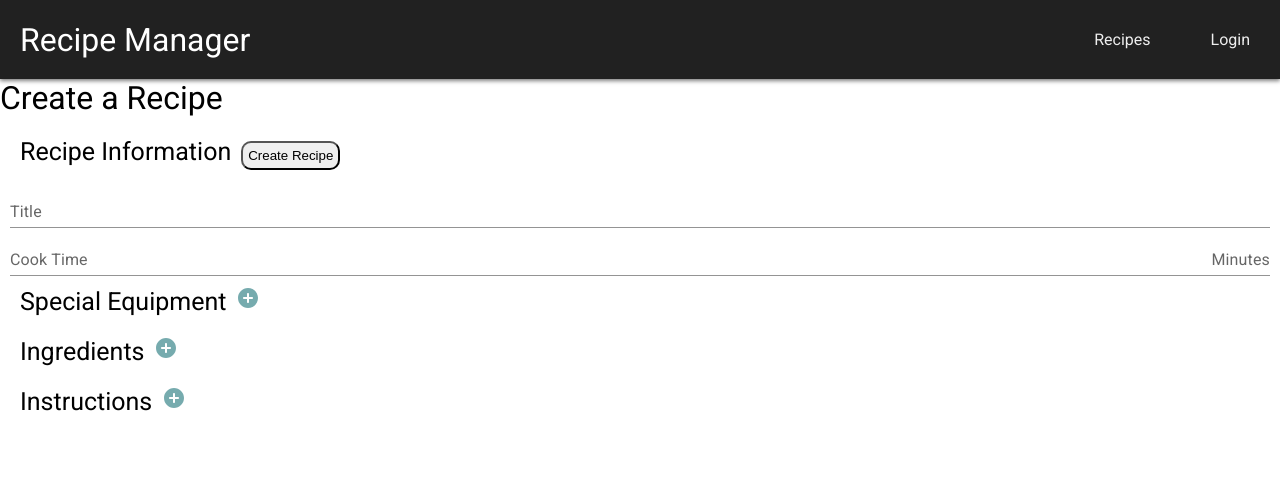
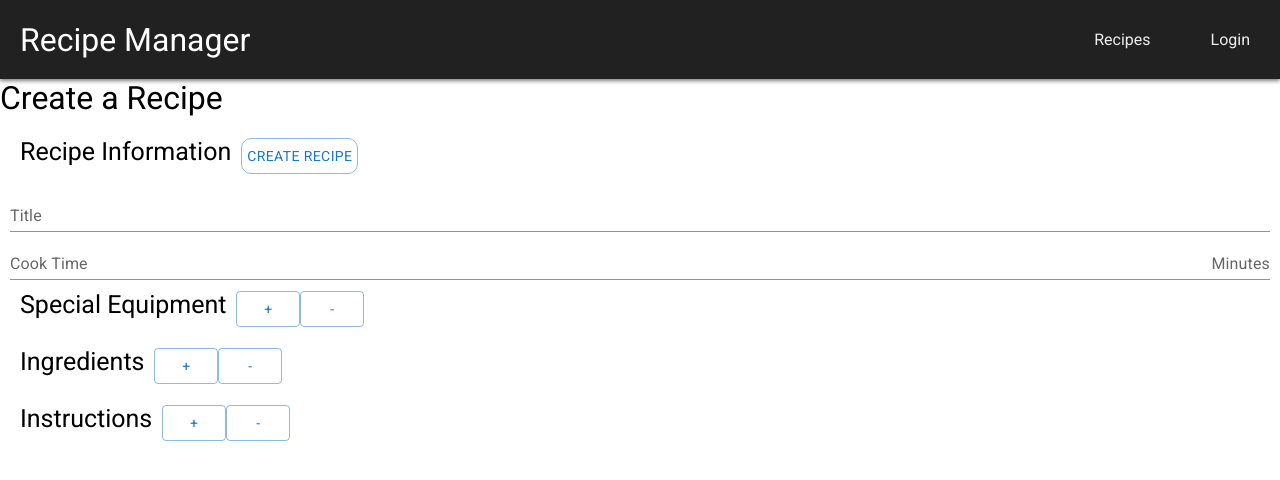
Before and after one commit to ChengKai03/recipe-manager, a React (Create React App) app in the folder client/: page /#/add-recipe in a window 1280 px wide. Shown: the top 480 px of the page. Built offline with nearby package versions, Linux system fonts and the light colour scheme.

Commit message:
removing fields

```diff
--- a/client/src/pages/addRecipe.jsx
+++ b/client/src/pages/addRecipe.jsx
@@ -1,7 +1,7 @@
 
 import { useState } from "react"
 import { AddCircleRounded } from "@mui/icons-material";
-import { InputAdornment, TextField } from "@mui/material";
+import { Button, InputAdornment, TextField } from "@mui/material";
 
 
 export default function MyRecipes(currentUser){
@@ -13,12 +13,25 @@ export default function MyRecipes(currentUser){
         setStepsList(stepsList.concat(<input type="text" className="input-field" placeholder="Enter instruction" name="instructions" onChange={handleChange} key={stepsList.length}/>))
     }
 
+    const removeStep = (event) => {
+        setStepsList(stepsList.slice(0,-1))
+    }
+
     const addIngredient = (event) => {
         setIngredientList(ingredientList.concat(<input type="text" className="input-field" placeholder="Enter ingredient" name="ingredients" onChange={handleChange} key={ingredientList.length}/>))
     }
 
+    const removeIngredient = (event) => {
+        // const newList = ingredientList
+        setIngredientList(ingredientList.slice(0,-1))
+    }
+
     const addEquipment = (event) => {
         setEquipmentList(equipmentList.concat(<input type="text" className="input-field" placeholder="Enter equipment" name="specialEquipment" onChange={handleChange} key={equipmentList.length}/>))
+    }
+
+    const removeEquipment = (event) => {
+        setEquipmentList(equipmentList.slice(0,-1))
     }
 
 
@@ -33,7 +46,7 @@ export default function MyRecipes(currentUser){
     const handleChange = (event) => {
         const name = event.target.name
         const value = event.target.value
-        console.log(name, value)
+        // console.log(name, value)
 
         if(name === "title" || name === "cookTime"){
             setRecipe((prev) => {return {...prev, [name]: value}})
@@ -58,7 +71,7 @@ export default function MyRecipes(currentUser){
             <form className="list-container" onSubmit={createRecipe}>
                 <div className="sub-header-container">
                     <span className="sub-header">Recipe Information</span>
-                    <button id="create-recipe-button" onClick={createRecipe}>Create Recipe</button>
+                    <Button variant="outlined" id="create-recipe-button" onClick={createRecipe}>Create Recipe</Button>
                 </div>
 
                 <TextField variant="standard" name="title" label="Title" onChange={handleChange}/>
@@ -72,21 +85,24 @@ export default function MyRecipes(currentUser){
 
                 <div className="sub-header-container">
                     <span className="sub-header">Special Equipment</span>
-                    <AddCircleRounded className="button" onClick={addEquipment}/>
+                    <Button variant="outlined" className="button" onClick={addEquipment}>+</Button>
+                    <Button variant="outlined" className="button" onClick={removeEquipment}>-</Button>
                 </div>
 
                 {equipmentList}
 
                 <div className="sub-header-container">
                     <span className="sub-header">Ingredients</span>
-                    <AddCircleRounded className="button" onClick={addIngredient}/>
+                    <Button variant="outlined" className="button" onClick={addIngredient}>+</Button>
+                    <Button variant="outlined" className="button" onClick={removeIngredient}>-</Button>
                 </div>
 
                 {ingredientList}
 
                 <div className="sub-header-container">
                     <span className="sub-header">Instructions</span>
-                    <AddCircleRounded className="button" onClick={addStep}/>
+                    <Button variant="outlined" className="button" onClick={addStep}>+</Button>
+                    <Button variant="outlined" className="button" onClick={removeStep}>-</Button>
                 </div>
 
                 {stepsList}
```
